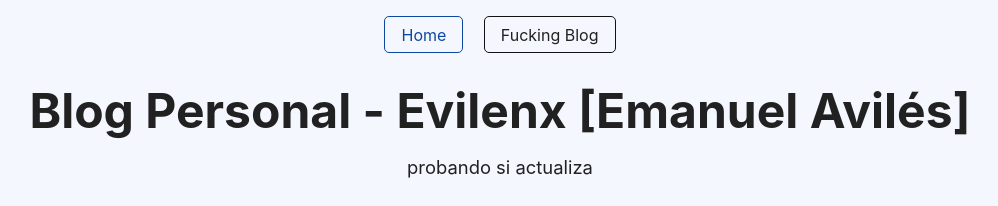
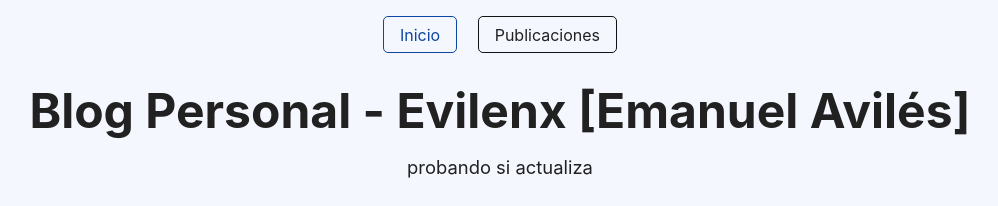
Before and after one commit to evilenx/BlogPersonal, a Jekyll site: the page built from index.md, in a window 1280 px wide and 900 px high. Shown: the top 206 px of the window, without its empty margins (140-1138 px from the left). Built offline with Jekyll 4.4.1, drawn with Linux system fonts in a browser that asks for light colours.

Commit message:
nav home-post

```diff
--- a/_data/navigation.yml
+++ b/_data/navigation.yml
@@ -1,5 +1,5 @@
-- name: Home
+- name: Inicio
   link: /
 
-- name: Fucking Blog
+- name: Publicaciones
   link: /fucking-blog/
```
